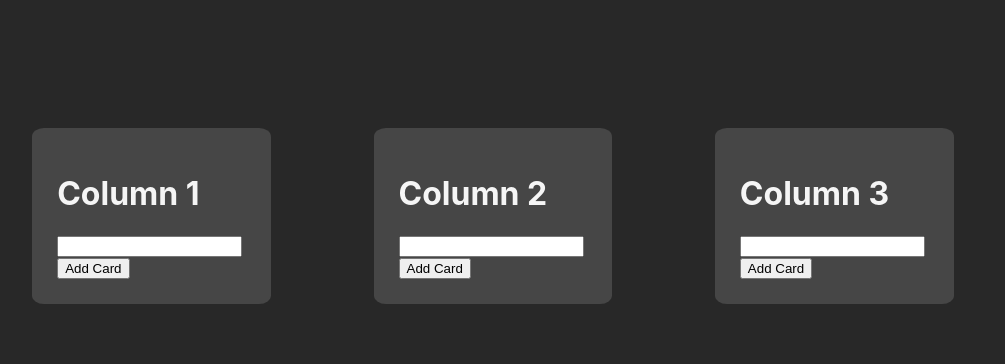
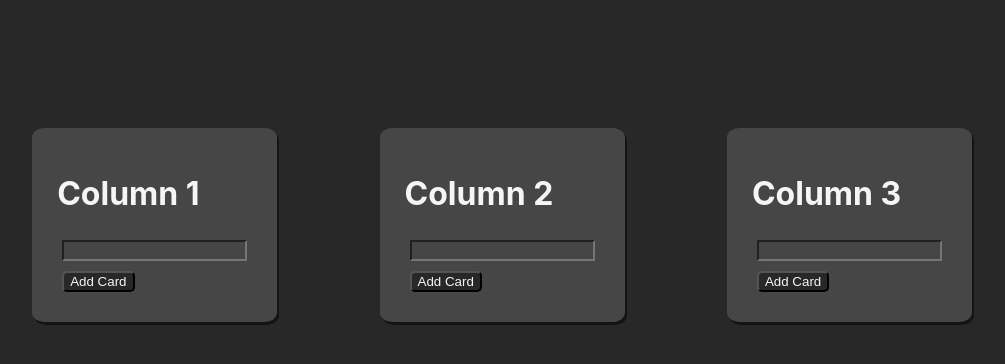
Before and after one commit to GeneHFang/ReactShowcase, a React (Create React App) app in the folder reactshowcase/: page / in a window 1280 px wide. Shown: the top 364 px of the page, without its empty margins (147-1152 px from the left). Built offline with nearby package versions, Linux system fonts and the light colour scheme.

Commit message:
added styling for button and inputs

```diff
--- a/reactshowcase/src/css/Column.css
+++ b/reactshowcase/src/css/Column.css
@@ -6,4 +6,21 @@
     margin-left: 5%;
     margin-right: 5%;
     position: relative;
+    box-shadow: 2px 3px rgb(20,20,20);
 }
+
+button {
+    background-color: rgba(40,40,40);
+    color: whitesmoke;
+    border-radius: 5px;
+    margin: 5px;
+}
+
+input {
+    background-color: rgba(70,70,70,1);
+    color: whitesmoke;
+    margin: 5px;
+}
+input:focus{
+    background-color: rgba(40,40,40);
+}
```
